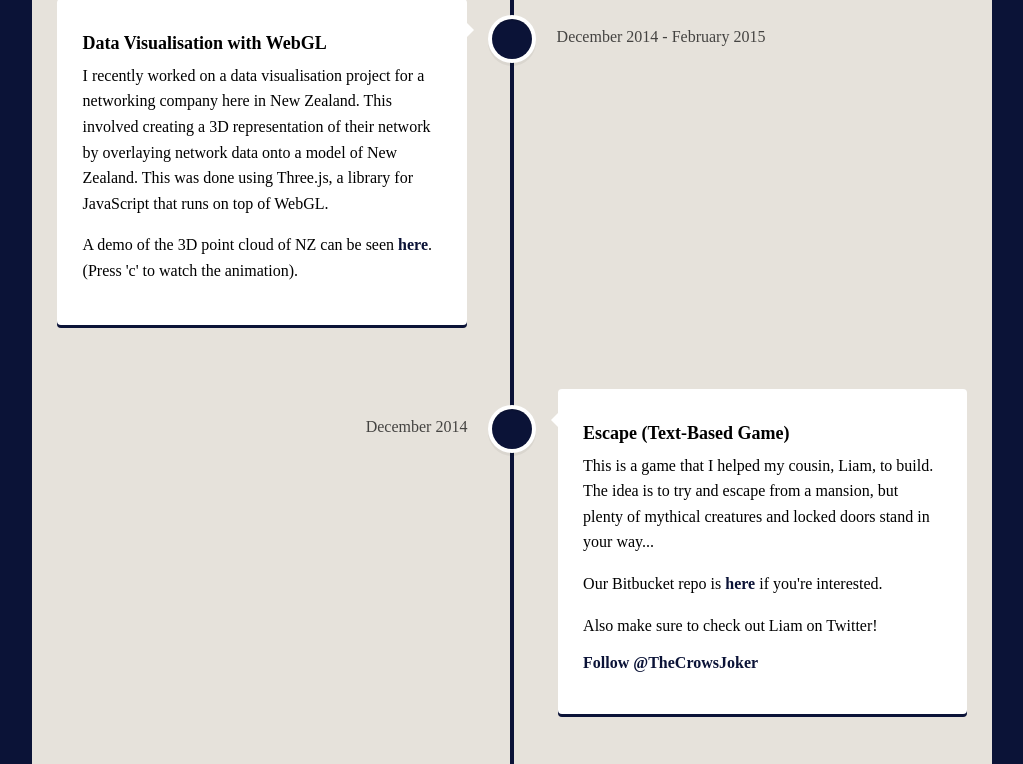
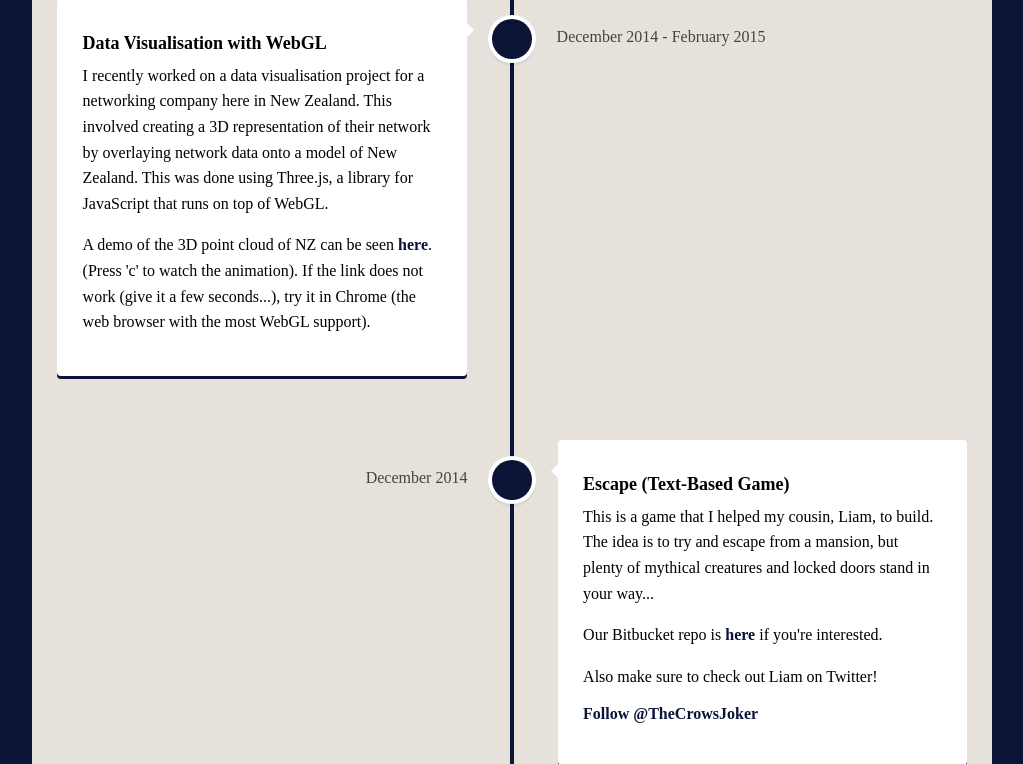
Before and after one commit to hayleycodes/personal-website, a Python web app: template templates/timeline.html in a window 1280 px wide. Shown: the part 844-1608 px from the top of the page, without its empty margins (128-1151 px from the left). Run offline with Jinja, Linux system fonts and the light colour scheme; the template is opened without the code that fills it, so the values that code supplies are empty; some libraries are stand-ins or nearby versions.

Commit message:
adding browser instructions to view 3dnz

```diff
--- a/templates/timeline.html
+++ b/templates/timeline.html
@@ -52,6 +52,7 @@
 		        </p>
 		        <p>
 		            A demo of the 3D point cloud of NZ can be seen <a href="{{ url_for('NZ') }}">here</a>. (Press 'c' to watch the animation).
+		            If the link does not work (give it a few seconds...), try it in Chrome (the web browser with the most WebGL support).
 		        </p>
 				<!--a href="#0" class="cd-read-more">Read more</a-->
 				<span class="cd-date">December 2014 - February 2015</span>
```
